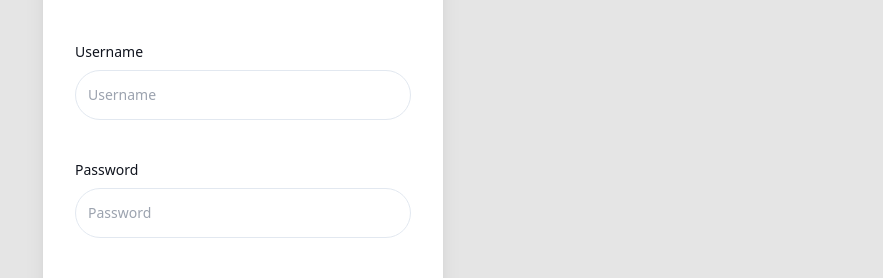
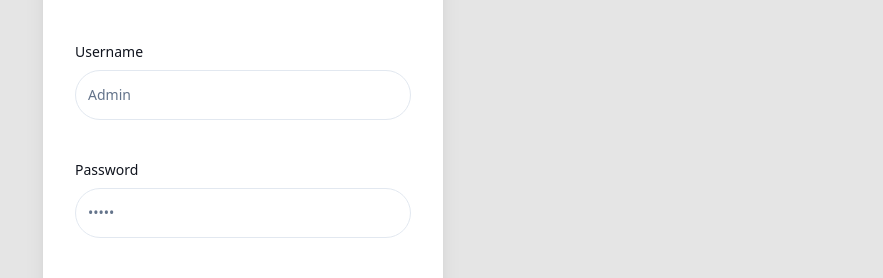
Before and after one commit to IgorStojadinovic/tech-notes, a React (Vite) app in the folder frontend/: page / in a window 1280 px wide. Shown: the part 154-432 px from the top of the page, without its empty margins (397-1280 px from the left). Built offline with nearby package versions, Linux system fonts and the light colour scheme.

Commit message:
Set default credentials for the Login component
Changed the initial state of the username and password fields to "Admin". This serves as a placeholder or default for easier testing and demonstration purposes.

```diff
--- a/frontend/src/features/auth/Login.jsx
+++ b/frontend/src/features/auth/Login.jsx
@@ -12,8 +12,8 @@
 const Login = () => {
     const userRef = useRef();
     const errRef = useRef();
-    const [username, setUsername] = useState("");
-    const [password, setPassword] = useState("");
+    const [username, setUsername] = useState("Admin");
+    const [password, setPassword] = useState("Admin");
     const [errMsg, setErrMsg] = useState("");
     const [persist, setPersist] = usePersist();
     const navigate = useNavigate();
```
